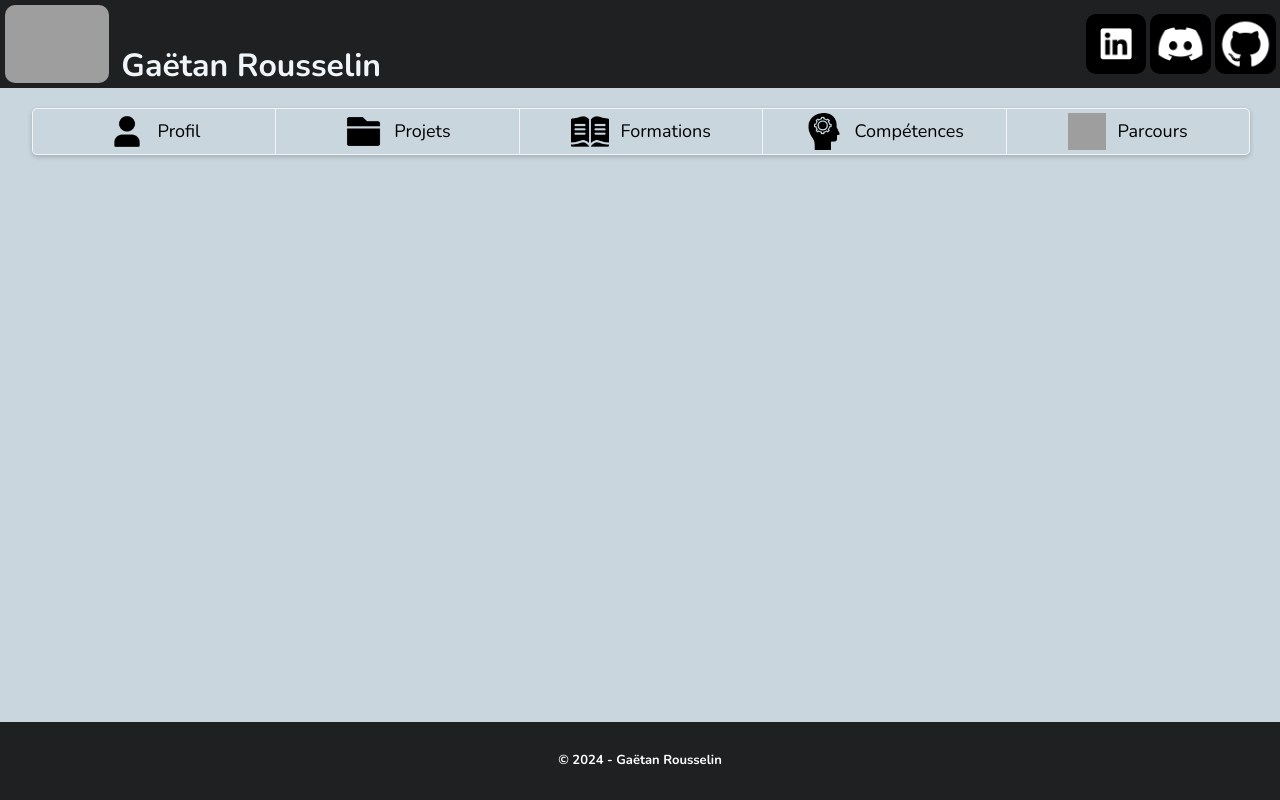
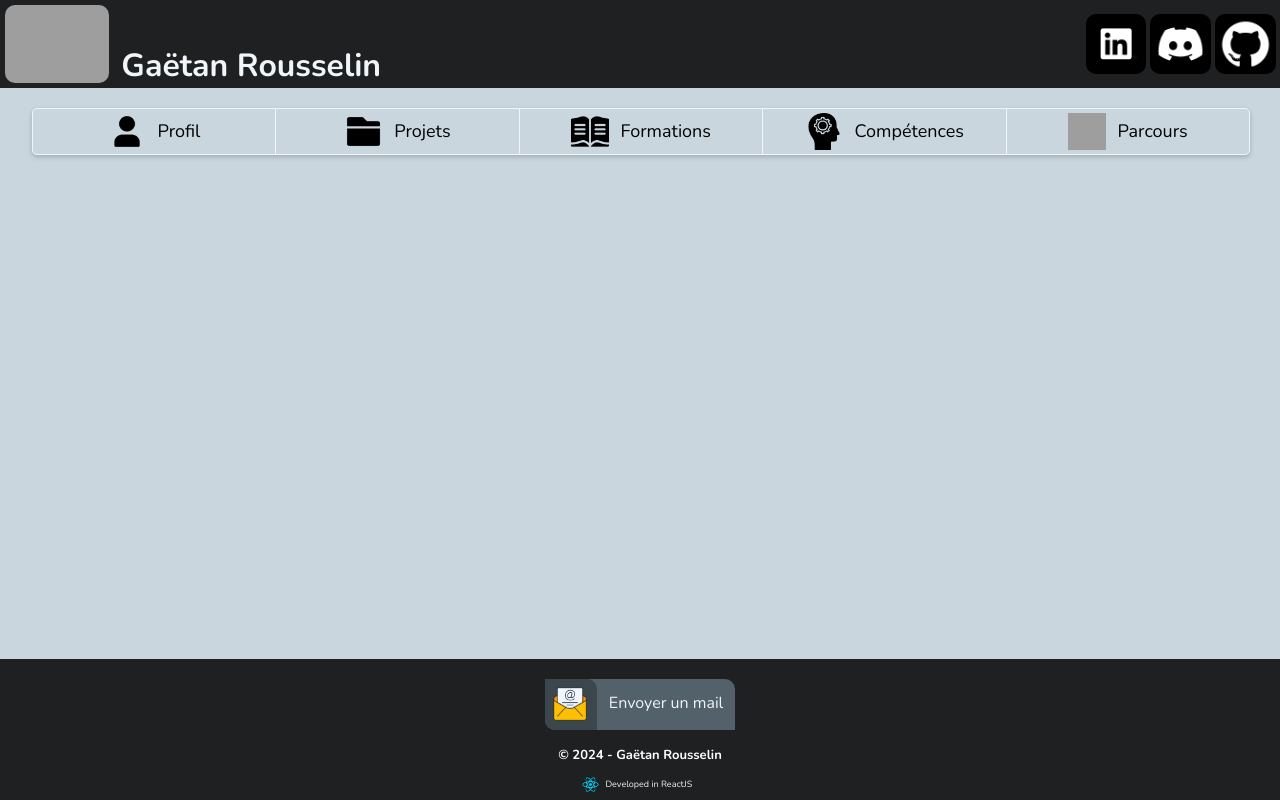
Before and after one commit to Olegueyan/Portfolio, a React (Vite) app: page / in a window 1280 px wide. Built offline with nearby package versions, Linux system fonts and the light colour scheme; grey boxes are pictures that could not be loaded.

Commit message:
React Component : Footer UP2

```diff
--- a/src/component/Footer.tsx
+++ b/src/component/Footer.tsx
@@ -2,8 +2,18 @@ function Footer()
 {
     return (
         <div className="Footer">
+            <div className="Footer_email">
+                <img className="Footer_email_icon" src="src/assets/icons/e-mail.png" alt="Email" />
+                <span className="Footer_email_button">Envoyer un mail</span>
+            </div>
+
             <div className="Footer_copyright">
                 © 2024 - Gaëtan Rousselin
+            </div>
+
+            <div className="Footer_developped">
+                <img className="Footer_developped_icon" src="src/assets/icons/reactjs.png" alt="ReactJS" />
+                <span className="Footer_developped_text">Developed in ReactJS</span>
             </div>
         </div>
     )
--- a/src/style/component/footer.scss
+++ b/src/style/component/footer.scss
@@ -1,21 +1,91 @@
 .Footer
 {
-  display: inline-flex;
+  display: flex;
+  flex-direction: column;
   width: 100%;
   height: max-content;
   background-color: $primary_color;
   position: fixed;
   bottom: 0;
   left: 0;
+  align-items: center;
 
   &_copyright
   {
     width: 100%;
-    font-family: "Nunito", serif;
     font-weight: bolder;
     font-size: small;
     color: white;
     text-align: center;
-    margin: 2em;
+    margin: 0.75em 1.25em 0 1.25em;
+  }
+
+  &_email
+  {
+    display: inline-flex;
+    flex-direction: row;
+    margin: 1.25em 2em 0.25em 2em;
+    background-color: $secondary_color;
+    width: fit-content;
+    border-radius: 0 10px 0 10px;
+    align-items: center;
+    transition: width 0.3s ease, background-color 0.3s ease;
+
+    &_icon
+    {
+      width: 2.5rem;
+      height: 2.5rem;
+      object-fit: contain;
+      padding: 0.35em;
+      border-right: 1px solid darken($secondary_color, 10%);
+      background-color: darken($secondary_color, 10%);
+      border-radius: inherit;
+    }
+
+    &_button
+    {
+      display: flex;
+      font-size: 16px;
+      padding: 0.35em 0.75em;
+      text-decoration: none;
+      color: $quaternary_color;
+      transition: all 0.3s ease;
+    }
+
+    &:hover
+    {
+      cursor: pointer;
+      background-color: darken($secondary_color, 10%);
+    }
+
+    &:hover &_button
+    {
+      padding-left: 2em;
+      padding-right: 2em;
+    }
+  }
+
+  &_developped
+  {
+    display: inline-flex;
+    flex-direction: row;
+    width: fit-content;
+    align-items: center;
+
+    &_icon
+    {
+      width: 1.1rem;
+      height: 1.1rem;
+      object-fit: contain;
+    }
+
+    &_text
+    {
+      display: flex;
+      font-size: xx-small;
+      padding: 0.3em 0.7em;
+      text-decoration: none;
+      color: $quaternary_color;
+    }
   }
 }
```
